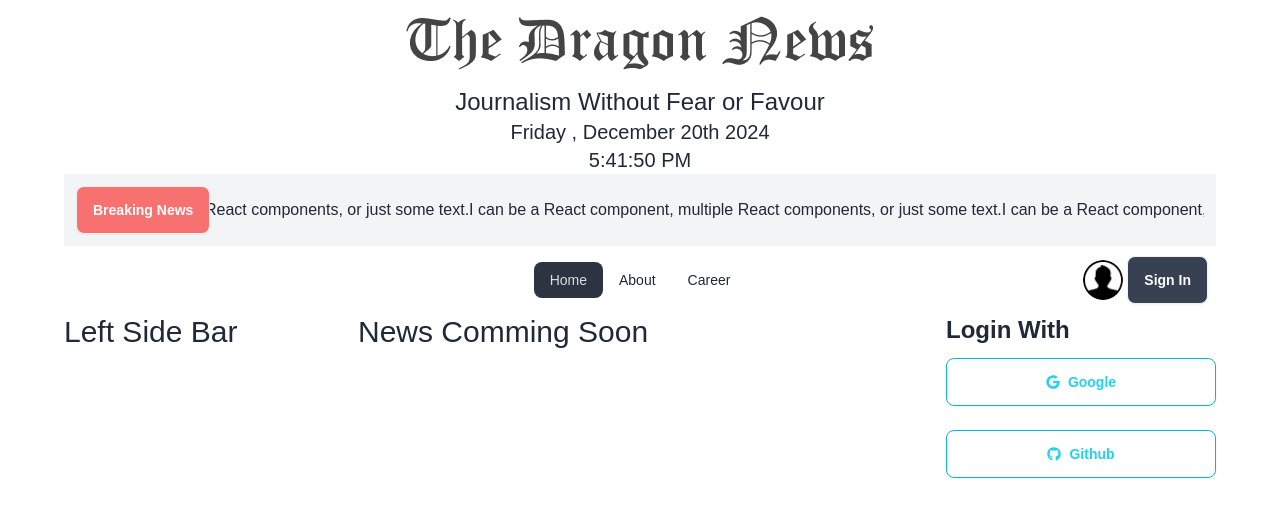
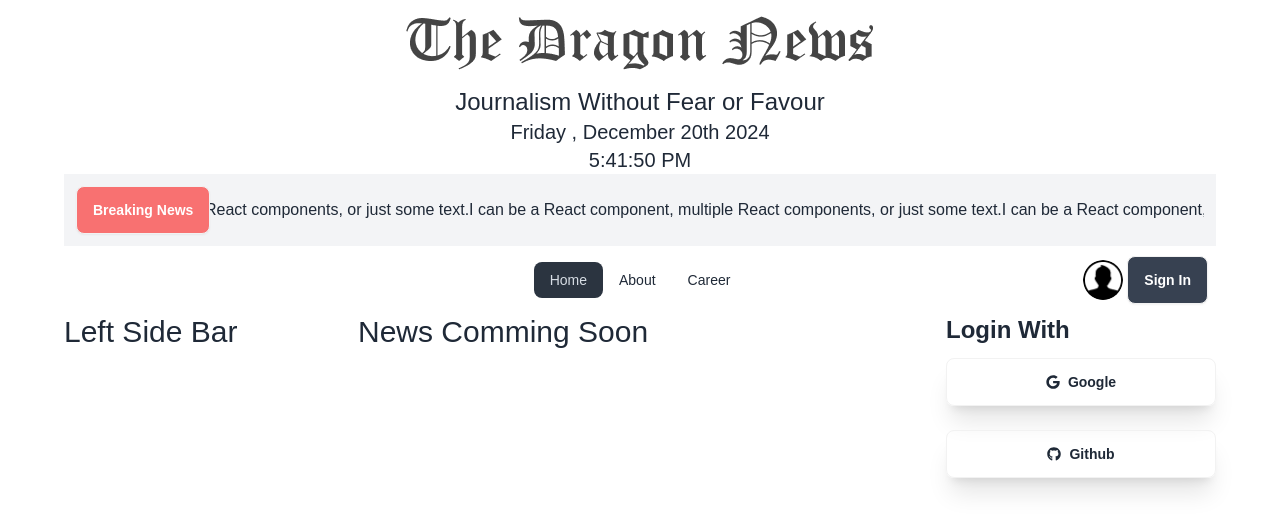
Before and after one commit to aaaziim/dragon-news, a React (Vite) app: page / in a window 1280 px wide. Shown: the top 532 px of the page. Built offline with nearby package versions, Linux system fonts and the light colour scheme.

Commit message:
Right Side Bar Login With Google Github Button Style Fixed

```diff
--- a/src/components/shared/RightSideBar.jsx
+++ b/src/components/shared/RightSideBar.jsx
@@ -6,14 +6,15 @@ const RightSideBar = () => {
             <h2 className="text-2xl font-semibold">Login With</h2>
             <div>
             <div>
-            <button className="btn bg-transparent px-4 py-2  rounded-lg text-cyan-400 border border-cyan-500 my-3 w-full">
-                <FaGoogle  className='text-cyan-400'></FaGoogle>
+            <button className="btn bg-transparent  hover:bg-black px-4 py-2  rounded-lg hover:text-cyan-400 border hover:border-cyan-500 my-3 w-full shadow-xl">
+                <FaGoogle  className='hover:text-cyan-400'></FaGoogle>
                 Google
             </button>
             </div>
             <div>
-            <button className="btn bg-transparent px-4 py-2  rounded-lg text-cyan-400 border border-cyan-500 my-3 w-full">
-                <FaGithub  className='text-cyan-400'></FaGithub>
+            <button className="btn bg-transparent
+            hover:bg-black px-4 py-2  rounded-lg hover:text-cyan-400 border hover:border-cyan-500 my-3 w-full shadow-xl">
+                <FaGithub  className='hover:text-cyan-400'></FaGithub>
                 Github
             </button>
             </div>
```
